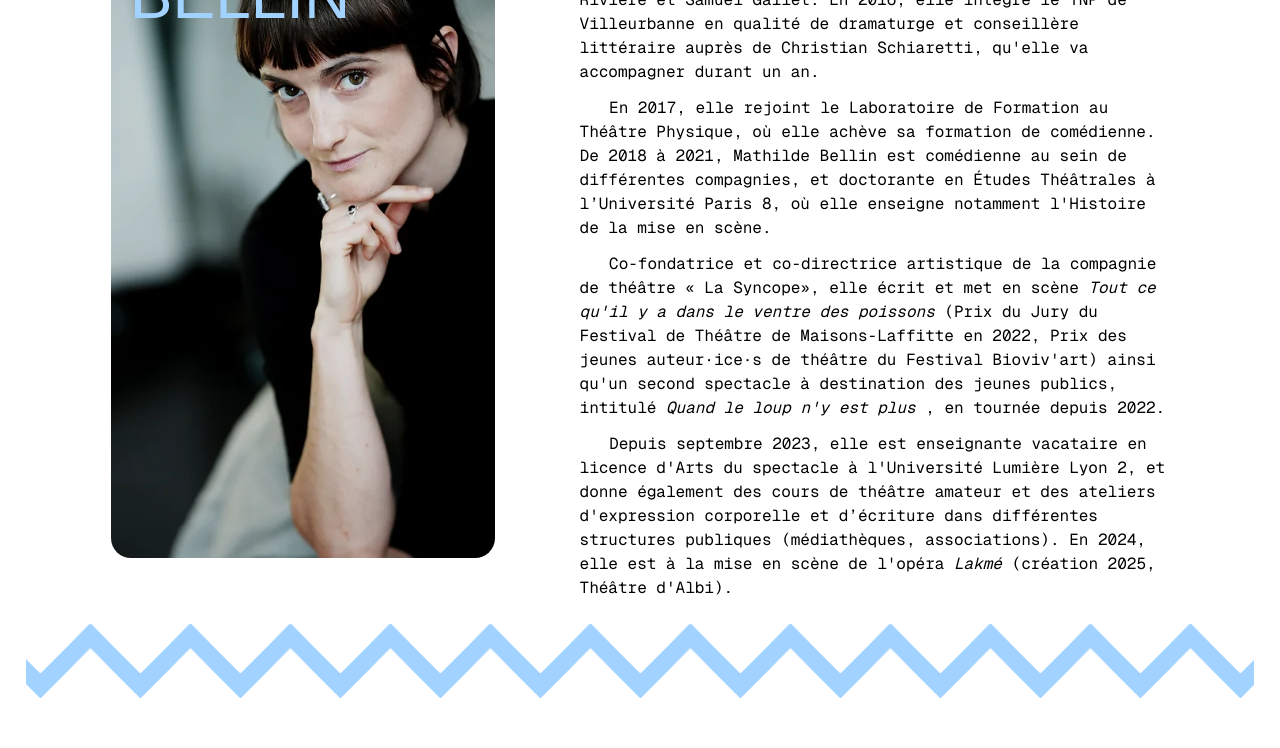
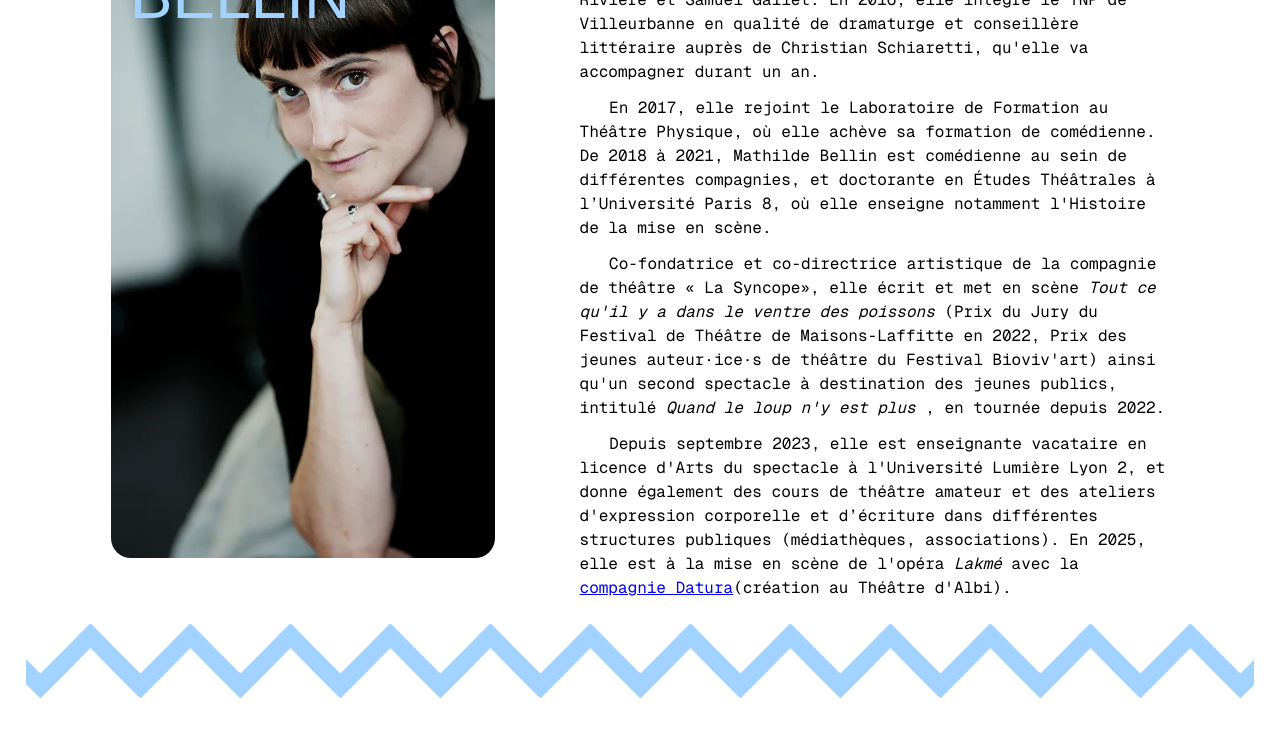
Before and after one commit to Louissnsn/LaSyncopeV2, a Next.js app: page /direction-artistique in a window 1280 px wide. Shown: the part 365-1113 px from the top of the page. Built offline with nearby package versions, Linux system fonts and the light colour scheme; a web font is replaced by a local one.

Commit message:
added collaborateurice

```diff
--- a/app/components/Mathilde.js
+++ b/app/components/Mathilde.js
@@ -61,9 +61,16 @@ export default function Mathilde() {
             d&apos;Arts du spectacle à l&apos;Université Lumière Lyon 2, et
             donne également des cours de théâtre amateur et des ateliers
             d&apos;expression corporelle et d’écriture dans différentes
-            structures publiques (médiathèques, associations). En 2024, elle est
-            à la mise en scène de l&apos;opéra <em>Lakmé </em>
-            (création 2025, Théâtre d&apos;Albi).
+            structures publiques (médiathèques, associations). En 2025, elle est
+            à la mise en scène de l&apos;opéra <em>Lakmé</em> avec la{" "}
+            <a
+              href="https://cie-datura.vercel.app"
+              target="_blank"
+              rel="noopener noreferrer"
+            >
+              compagnie Datura
+            </a>
+            (création au Théâtre d&apos;Albi).
           </p>
         </div>
       </div>
```
Also changed, not shown: app/components/Collaborateurices.js (+12 -0 lines).
